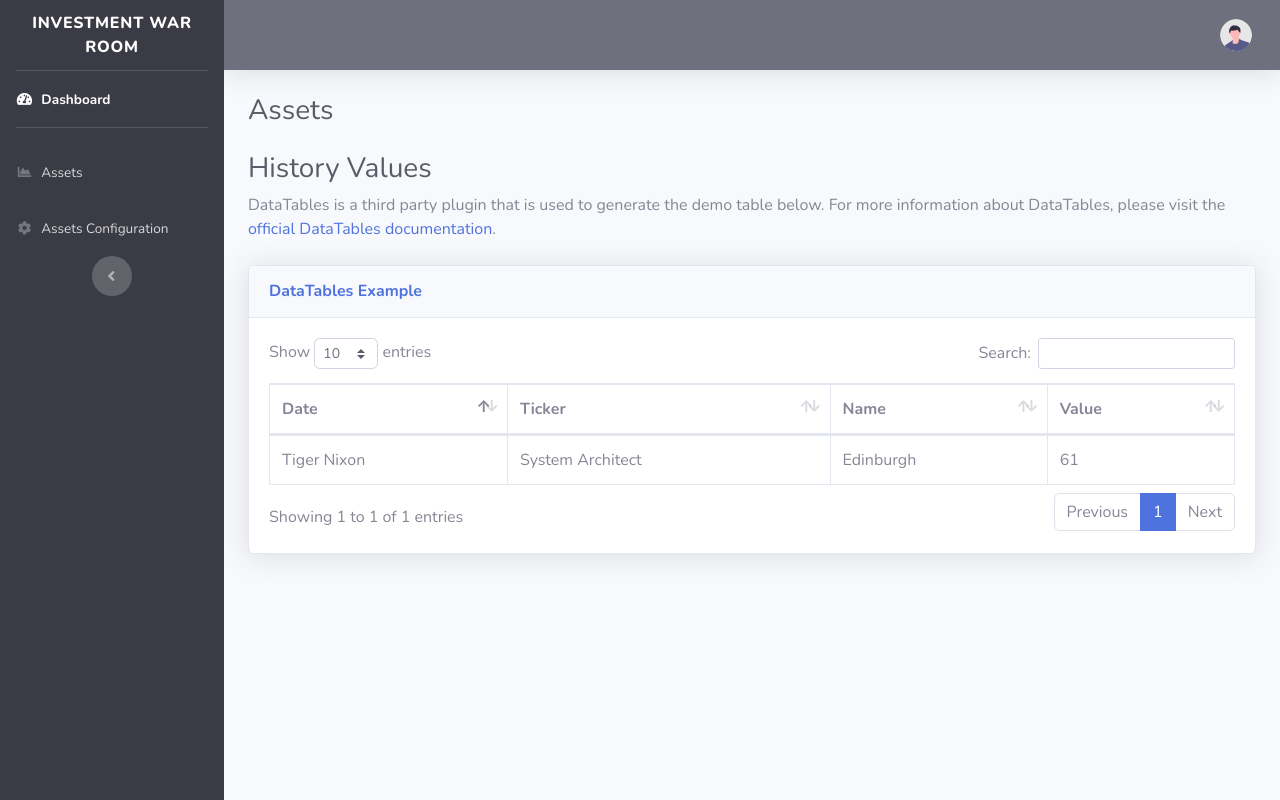
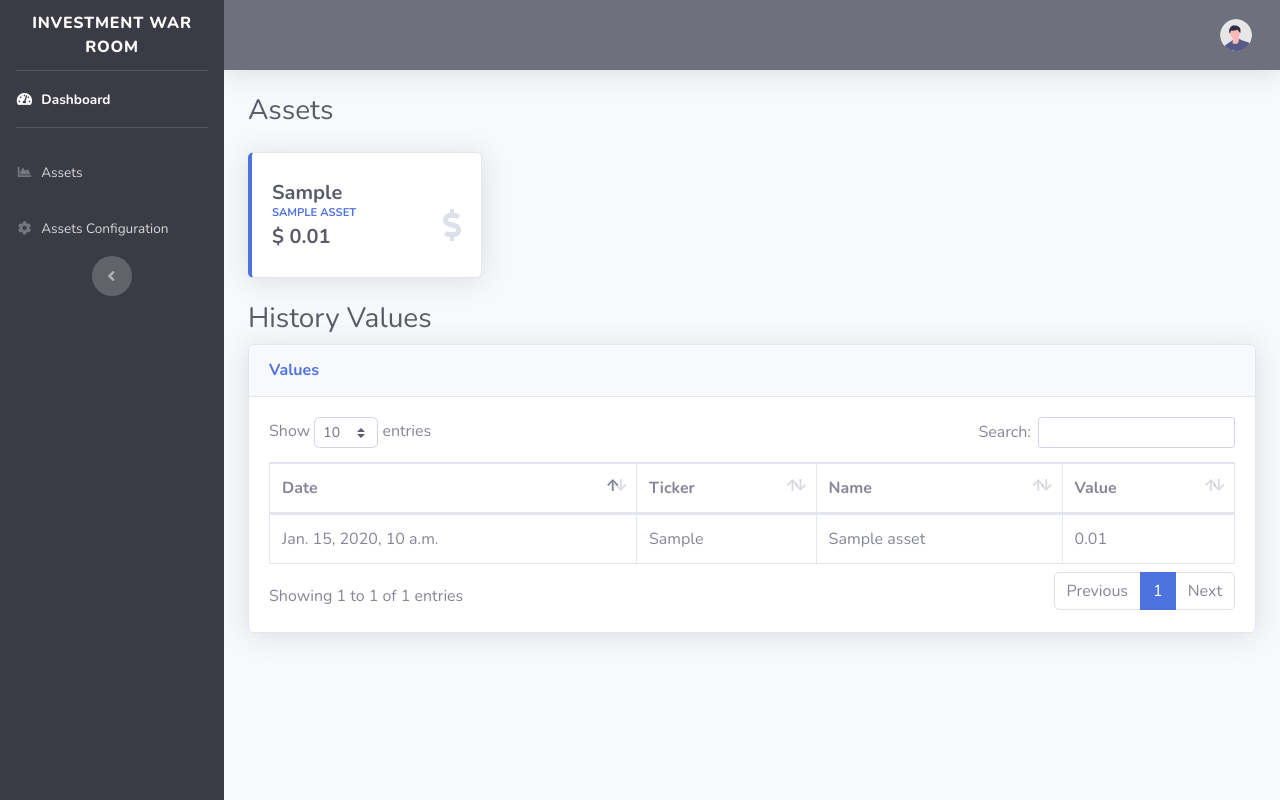
Before and after one commit to thi-martinsj/investment-war-room, a Django app: page /assets/ in a window 1280 px wide. Run offline with Django 4.2, Linux system fonts and the light colour scheme; tables that the repository leaves empty hold one stand-in row (values such as "Sample post"); some libraries are stand-ins or nearby versions.

Commit message:
[sc-36] Show assets and history values

```diff
--- a/apps/assets/views.py
+++ b/apps/assets/views.py
@@ -1,8 +1,15 @@
 from django.shortcuts import render
-from .models import AssetsConfig, AssetsValues
+from django.core.paginator import Paginator
+
+from .models import Assets, AssetsConfig, AssetsValues
 
 def assets(request):
-    return render(request, 'assets/assets.html')
+    data = {
+        "assets": get_assets_per_page(request),
+        "history_values": get_history_values()
+    }
+
+    return render(request, 'assets/assets.html', data)
 
 def configuration(request):
     return render(request, 'assets/configuration.html')
@@ -14,7 +21,28 @@ def get_user_monitored_assets(request):
     )
 
     for asset in monitored_assets:
-        value = AssetsValues.objects.filter(asset_id=asset.asset_id).last()
+        value = AssetsValues.objects.filter(asset_id=asset.asset_id).order_by("created_dt").last()
         asset.value = f"{(value.value)/100:.2f}"
 
     return monitored_assets
+
+def get_assets_per_page(request):
+    assets = Assets.objects.all()
+
+    for asset in assets:
+        value = AssetsValues.objects.filter(asset_id=asset.id).order_by("created_dt").last()
+        asset.value = f"{(value.value)/100:.2f}"
+
+    paginator = Paginator(assets, 10)
+    page = request.GET.get("page")
+    assets_per_page = paginator.get_page(page)
+
+    return assets_per_page
+
+def get_history_values():
+    values = AssetsValues.objects.all().order_by("-created_dt")
+
+    for value in values:
+        value.value = f"{(value.value)/100:.2f}"
+
+    return values
--- a/templates/assets/assets.html
+++ b/templates/assets/assets.html
@@ -22,18 +22,85 @@
                     <h1 class="h3 mb-0 text-gray-800">Assets</h1>
                 </div>
 
-                {% include 'partials/_cards.html' %}
+                <!-- Content Row -->
+                <div class="row">
+                    {% if assets %}
+                        {% for asset in assets %}
+                            <!-- Card -->
+                            <div class="col-xl-3 col-md-6 mb-4">
+                                <div class="card border-left-primary shadow h-100 py-2">
+                                    <div class="card-body">
+                                        <div class="row no-gutters align-items-center">
+                                            <div class="col mr-2">
+                                                <div class="h5 mb-0 font-weight-bold text-gray-800">{{asset.ticker}}</div>
+                                            </div>
+                                        </div>
+                                        <div class="row no-gutters align-items-center">
+                                            <div class="col mr-2">
+                                                <div class="text-xs font-weight-bold text-primary text-uppercase mb-1">
+                                                    {{asset.name}}</div>
+                                                <div class="h5 mb-0 font-weight-bold text-gray-800">$ {{asset.value}}</div>
+                                            </div>
+                                            <div class="col-auto">
+                                                <i class="fas fa-dollar-sign fa-2x text-gray-300"></i>
+                                            </div>
+                                        </div>
+                                    </div>
+                                </div>
+                            </div>
+                        <!-- End Card -->
+                        {% endfor %}
+                    {% endif %}
+                </div>
+                <!-- End Content Row-->
+                <!-- Pagination -->
+                <nav aria-label="...">
+                    {% if assets.has_other_pages %}
+                        <ul class="pagination">
+                            {% if assets.has_previous %}
+                                <li class="page-item">
+                                    <a class="page-link" href="?page={{ assets.previous_page_number }}">Previous</a>
+                                </li>
+                            {% else %}
+                                <li class="page-item disabled">
+                                    <span class="page-link">Previous</span>
+                                </li>
+                            {% endif %}
+
+                            {% for page in assets.paginator.page_range %}
+                                {% if assets.number == page %}
+                                    <li class="page-item active">
+                                        <span class="page-link">
+                                        {{page}}
+                                        <span class="sr-only">(current)</span>
+                                        </span>
+                                    </li>
+                                {% else %}
+                                    <li class="page-item"><a class="page-link" href="?page={{page}}">{{page}}</a></li>
+                                {% endif %}
+                            {% endfor %}
+
+                            {% if assets.has_next %}
+                                <li class="page-item">
+                                    <a class="page-link" href="?page={{ assets.next_page_number }}">Next</a>
+                                </li>
+                            {% else %}
+                                <li class="page-item disabled">
+                                    <div class="page-link">Next</div>
+                                </li>
+                            {% endif %}
+                        </ul>
+                    {% endif %}
+                </nav>
+                <!-- End Pagination -->
 
                 <!-- Page Heading -->
                 <h1 class="h3 mb-2 text-gray-800">History Values</h1>
-                <p class="mb-4">DataTables is a third party plugin that is used to generate the demo table below.
-                    For more information about DataTables, please visit the <a target="_blank"
-                        href="https://datatables.net">official DataTables documentation</a>.</p>
 
                 <!-- DataTales Example -->
                 <div class="card shadow mb-4">
                     <div class="card-header py-3">
-                        <h6 class="m-0 font-weight-bold text-primary">DataTables Example</h6>
+                        <h6 class="m-0 font-weight-bold text-primary">Values</h6>
                     </div>
                     <div class="card-body">
                         <div class="table-responsive">
@@ -47,12 +114,16 @@
                                     </tr>
                                 </thead>
                                 <tbody>
-                                    <tr>
-                                        <td>Tiger Nixon</td>
-                                        <td>System Architect</td>
-                                        <td>Edinburgh</td>
-                                        <td>61</td>
-                                    </tr>
+                                    {% if history_values %}
+                                        {% for value in  history_values %}
+                                            <tr>
+                                                <td>{{ value.created_dt }}</td>
+                                                <td>{{ value.asset_id }}</td>
+                                                <td>{{ value.asset_id.name }}</td>
+                                                <td>{{ value.value }}</td>
+                                            </tr>
+                                        {% endfor %}
+                                    {% endif %}
                                 </tbody>
                             </table>
                         </div>
--- a/templates/partials/_cards.html
+++ /dev/null
@@ -1,31 +0,0 @@
-<!-- Content Row -->
-<div class="row">
-    {% if assets %}
-        {% for asset in assets %}
-            <!-- Card -->
-            <div class="col-xl-3 col-md-6 mb-4">
-                <div class="card border-left-primary shadow h-100 py-2">
-                    <div class="card-body">
-                        <div class="row no-gutters align-items-center">
-                            <div class="col mr-2">
-                                <div class="h5 mb-0 font-weight-bold text-gray-800">{{asset.asset_id}}</div>
-                            </div>
-                        </div>
-                        <div class="row no-gutters align-items-center">
-                            <div class="col mr-2">
-                                <div class="text-xs font-weight-bold text-primary text-uppercase mb-1">
-                                    {{asset.asset_id.name}}</div>
-                                <div class="h5 mb-0 font-weight-bold text-gray-800">$ {{asset.value}}</div>
-                            </div>
-                            <div class="col-auto">
-                                <i class="fas fa-dollar-sign fa-2x text-gray-300"></i>
-                            </div>
-                        </div>
-                    </div>
-                </div>
-            </div>
-            <!-- End Card -->
-        {% endfor %}
-    {% endif %}
-</div>
-<!-- End Content Row-->
```
Also changed, not shown: templates/users/dashboard.html (+35 -5 lines).
